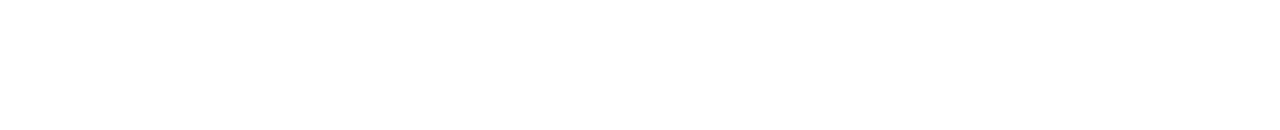
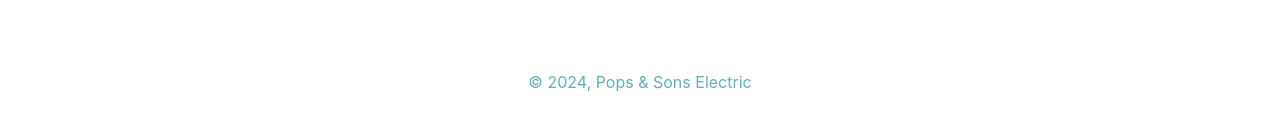
Before and after one commit to fceja/profile_app_v2, a React (Vite) app: page / in a window 1280 px wide. Shown: the part 1138-1268 px from the top of the page. Before the commit the page ends 1108 px from the top, so only its background shows below. Built offline with nearby package versions, Linux system fonts and the light colour scheme; a small style sheet from the web is missing.

Commit message:
add footer comp

```diff
--- /dev/null
+++ b/src/scss/components/layout/Footer.scss
@@ -0,0 +1,8 @@
+footer {
+    color: rgba(0, 128, 128, 0.616);
+    font-weight: 400;
+    display: flex;
+    justify-content: center;
+    align-items: center;
+    margin: 100px 0;
+}
--- /dev/null
+++ b/src/ts/components/layout/Footer.tsx
@@ -0,0 +1,10 @@
+import "@scss/components/layout/Footer.scss";
+
+const Footer = () => {
+    const currentDate = new Date();
+    const year = currentDate.toLocaleDateString(undefined, { year: "numeric" });
+
+    return <footer>&copy; {year}, Pops & Sons Electric</footer>;
+};
+
+export default Footer;
--- a/src/ts/pages/layout/PageLayout.tsx
+++ b/src/ts/pages/layout/PageLayout.tsx
@@ -2,6 +2,7 @@
 import { useLocation } from "react-router-dom";
 
 import "@scss/pages/layout/PageLayout.scss"
+import Footer from "@components/layout/Footer"
 import Navbar from "@components/layout/nav/Navbar"
 
 interface LayoutI {
@@ -21,6 +22,7 @@
         <div className="page-layout" >
             <Navbar />
             {children}
+            <Footer />
         </div>
     );
 };
```
